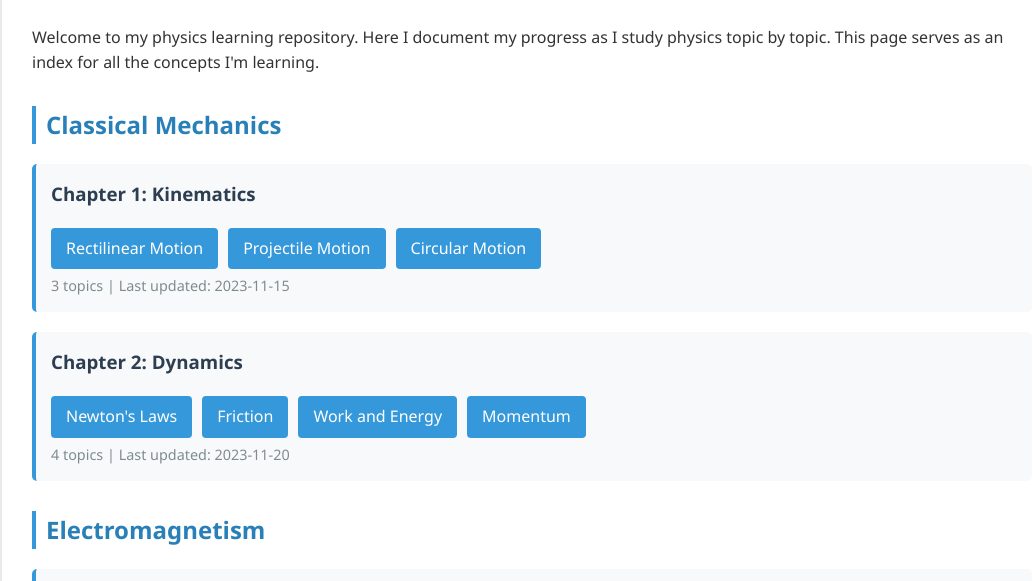
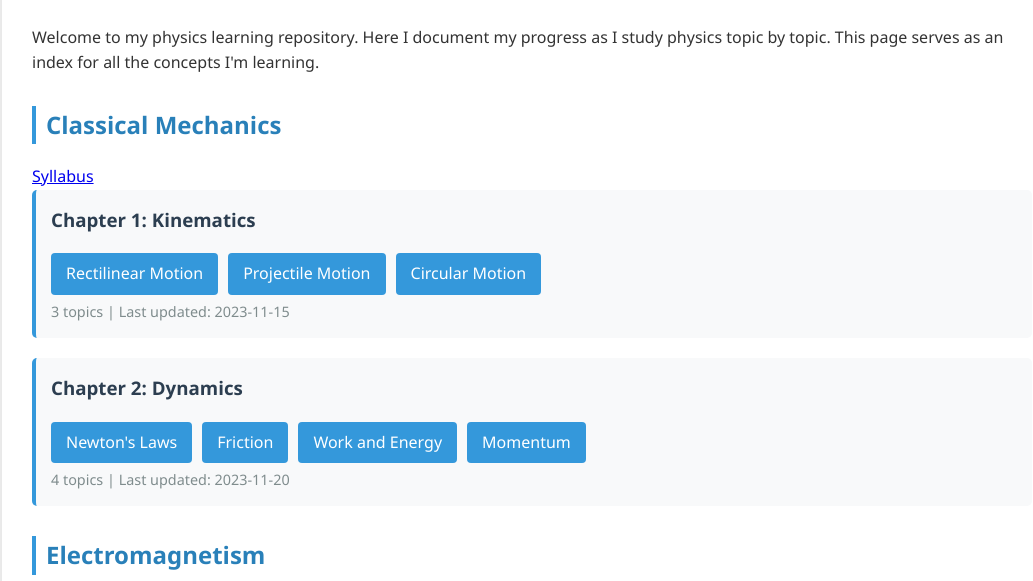
Before and after one commit to conserveenergy/starting-my-journey-into-physics, a plain HTML site: page index.html in a window 1280 px wide. Shown: the part 140-721 px from the top of the page, without its empty margins (108-1141 px from the left). Drawn offline with Linux system fonts and the light colour scheme.

Commit message:
Update index.html

```diff
--- a/index.html
+++ b/index.html
@@ -90,7 +90,9 @@
         <p>Welcome to my physics learning repository. Here I document my progress as I study physics topic by topic. This page serves as an index for all the concepts I'm learning.</p>
 
         <h2>Classical Mechanics</h2>
+        <a href = 'subjects/classical mechanics/syllabus.html'>Syllabus</a>
         <div class="chapter">
+
             <h3>Chapter 1: Kinematics</h3>
             <div class="topics">
                 <a href="kinematics/rectilinear_motion.html" class="topic-link">Rectilinear Motion</a>
```
